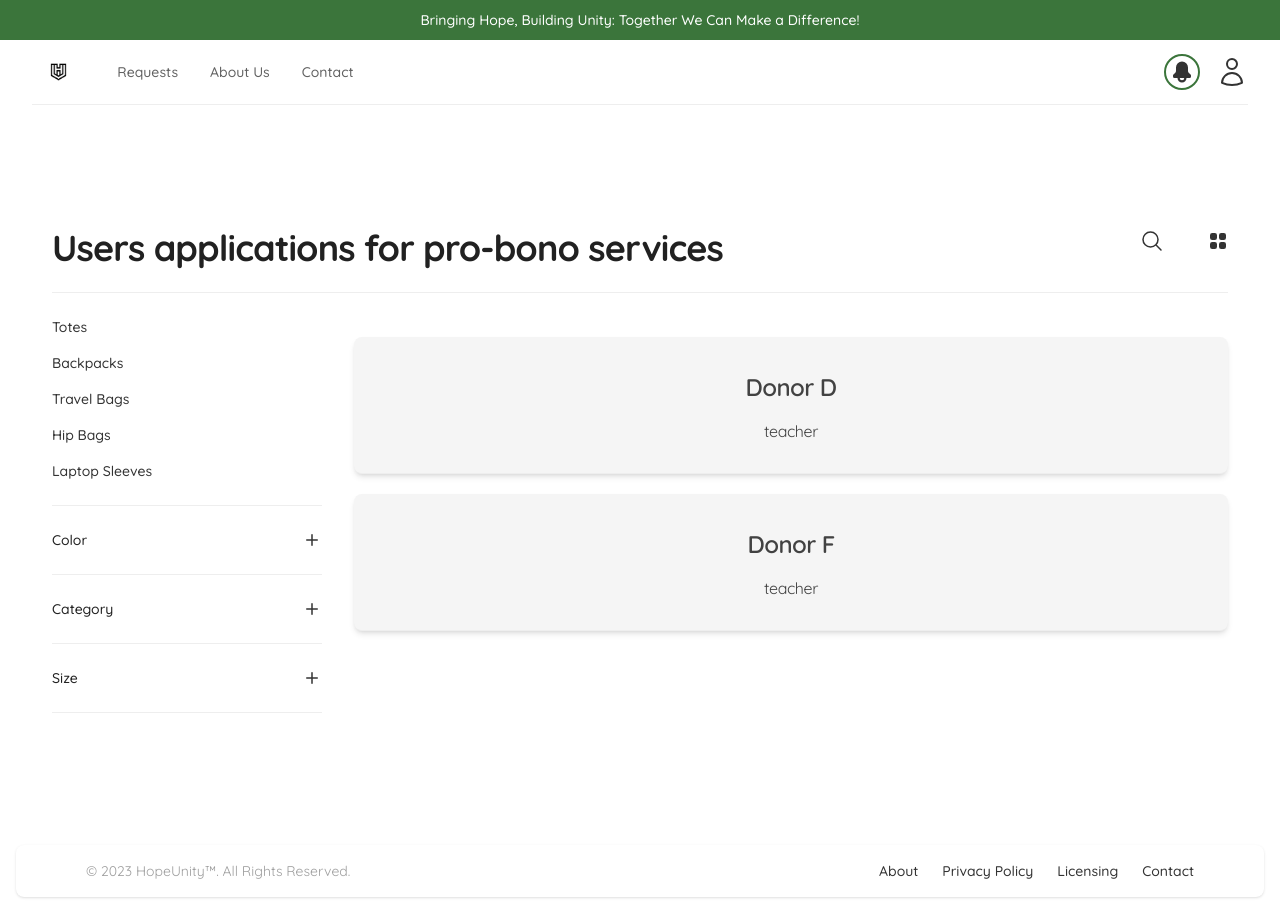
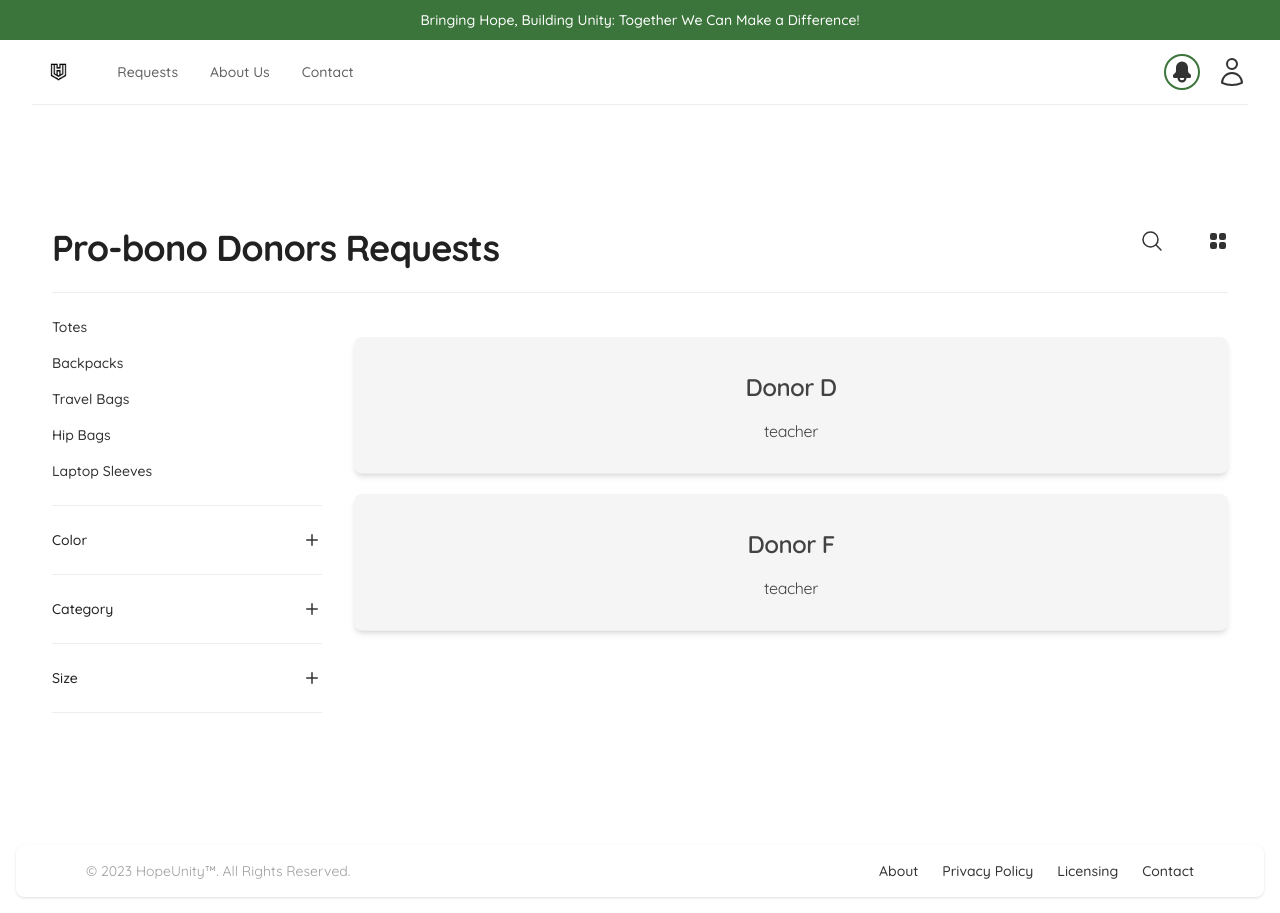
Before and after one commit to KizzleMcBizzle/FrontEnd-Charity-Website, a React (Create React App) app: page /admin/req/donors in a window 1280 px wide. Built offline with nearby package versions, Linux system fonts and the light colour scheme; data requests are answered from the project's data file.

Commit message:
Update DonorReqFetch.js

```diff
--- a/src/DonorReqFetch.js
+++ b/src/DonorReqFetch.js
@@ -13,7 +13,7 @@ const DonorReqFetch = () => {
         {isPending && <div>Loading...</div>}
         {donors && <FilterSideBar
                     results = {donors.filter(donor => !donor.verified)}
-                    title='Users applications for pro-bono services'
+                    title='Pro-bono Donors Requests'
                     page = {<DonUseReq donors = {donors.filter(donor => !donor.verified)}/>}
 
                     />}
```
